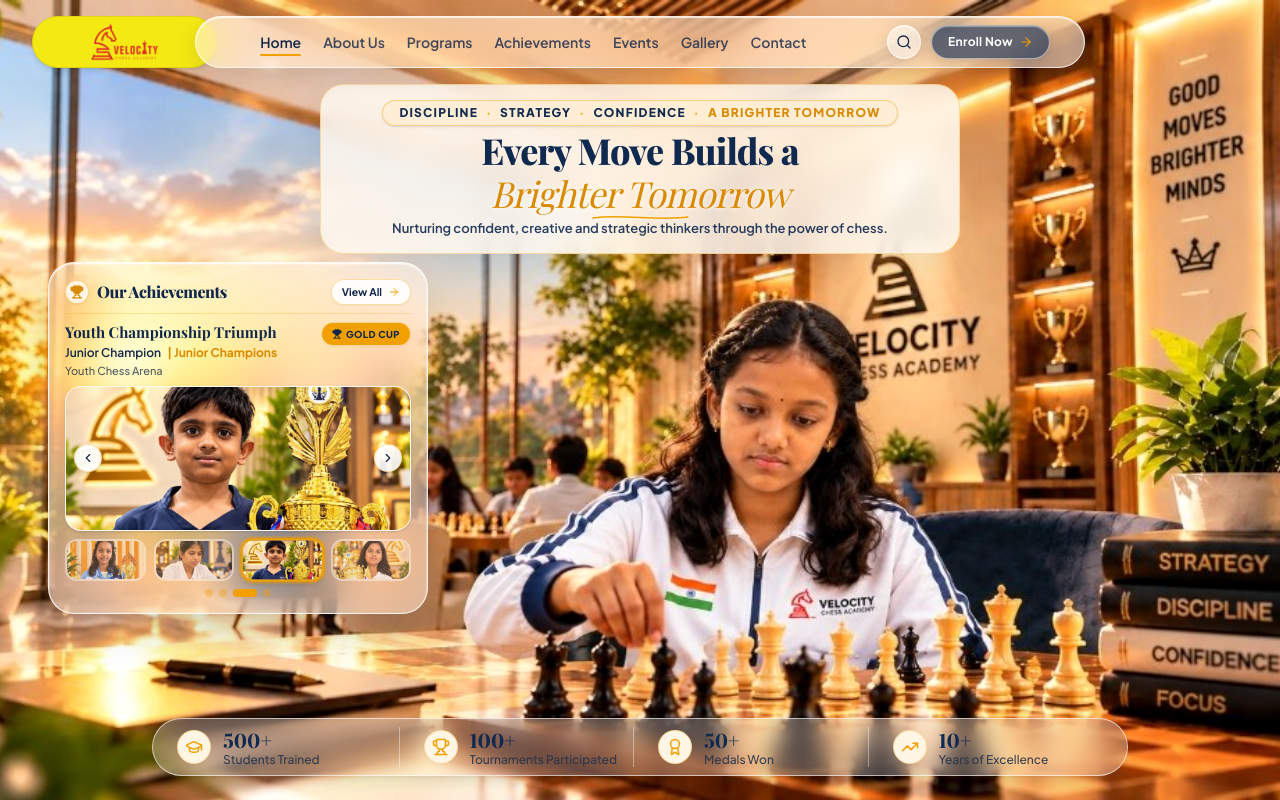
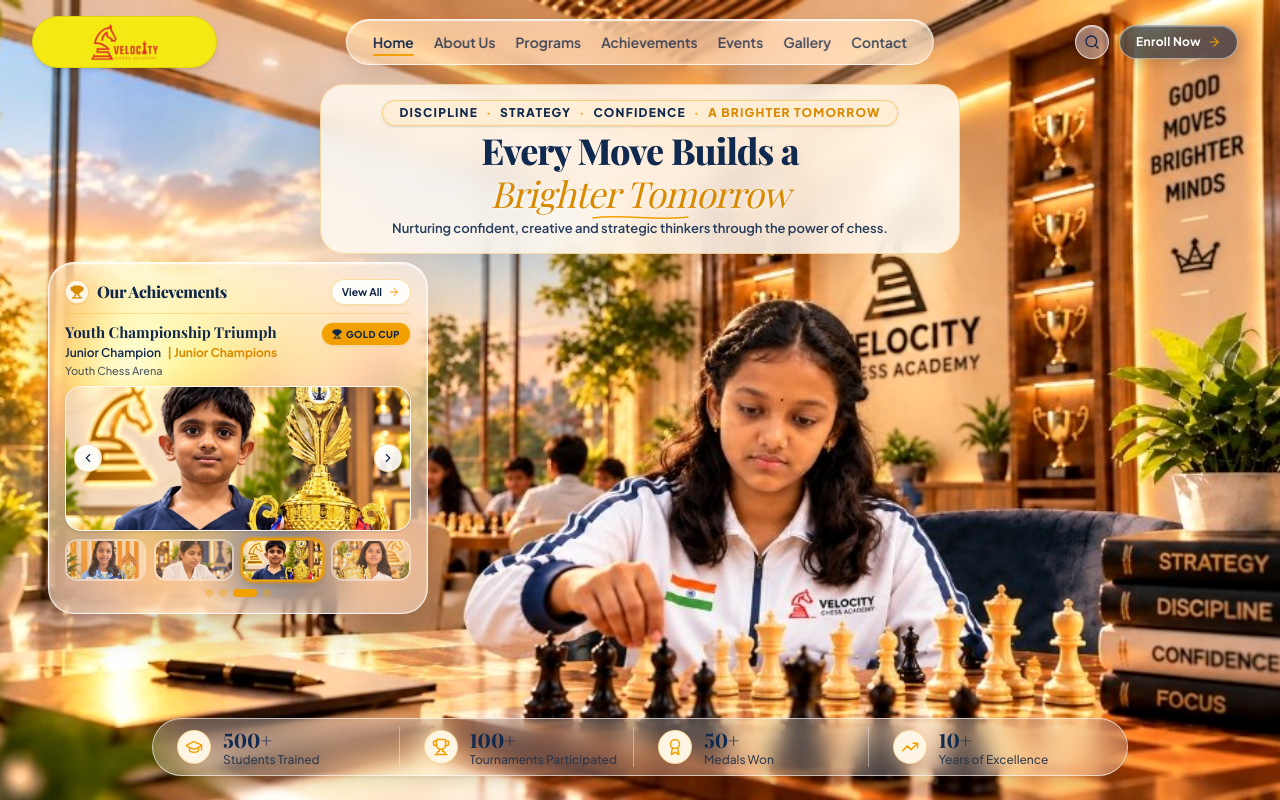
Before and after one commit to Klavanya0704/VelocityChess, a React (Vite) app: page / in a window 1280 px wide. Shown: the top 800 px of the page. Built offline with nearby package versions, Linux system fonts and the light colour scheme; a web font is replaced by a local one.

Commit message:
Fine-tune header layout: balance outer logo and action controls and mathematically center navigation links pill (#11)

```diff
--- a/src/components/layout/Navbar.tsx
+++ b/src/components/layout/Navbar.tsx
@@ -88,7 +88,8 @@
       >
         <div className="relative w-full max-w-7xl mx-auto flex items-center justify-between pointer-events-none">
 
-          {/* 1. SEPARATE HORIZONTAL "SLEEPING CYLINDER" LOGO CAPSULE */}
+          {/* 1. LEFT: Brand Logo */}
+          <div className="flex-1 flex items-center justify-start pointer-events-auto">
             {/* Desktop & Tablet Logo */}
             <Link
               to="/"
@@ -99,10 +100,10 @@
                 }
               }}
               aria-label="Velocity Chess Academy Homepage"
-            className="pointer-events-auto group shrink-0 hidden sm:block transition-transform hover:scale-[1.02]"
+              className="group shrink-0 hidden sm:inline-block transition-transform hover:scale-[1.02]"
             >
               <div
-              className="bg-[#F5E913] rounded-full h-[46px] sm:h-[50px] lg:h-[52px] w-[150px] sm:w-[170px] lg:w-[185px] flex items-center justify-center px-3.5 py-1.5 shadow-md border border-[#E0D410] transition-all duration-300 hover:shadow-lg"
+                className="bg-[#F5E913] rounded-full h-[46px] sm:h-[50px] lg:h-[52px] w-[150px] sm:w-[165px] xl:w-[185px] flex items-center justify-center px-3.5 py-1.5 shadow-md border border-[#E0D410] transition-all duration-300 hover:shadow-lg"
               >
                 <img
                   src="/assets/velocity_logo_tight_transparent.png"
@@ -138,19 +139,18 @@
                 />
               </div>
             </Link>
+          </div>
 
-          {/* 2. TRULY VIEWPORT-CENTERED NAVIGATION GLASS CAPSULE */}
-          <div className="pointer-events-auto lg:absolute lg:left-1/2 lg:-translate-x-1/2 lg:w-full lg:max-w-[780px] xl:max-w-[890px]">
-            <div
-              className={`rounded-full px-2.5 sm:px-6 py-1 sm:py-2 flex items-center justify-between transition-all duration-300 ${
+          {/* 2. CENTER: Viewport-Centered Glass Navigation Pill */}
+          <div className="hidden lg:flex pointer-events-auto lg:absolute lg:left-1/2 lg:-translate-x-1/2 items-center justify-center">
+            <nav
+              className={`rounded-full px-4.5 xl:px-6.5 py-2 flex items-center space-x-2.5 xl:space-x-5 transition-all duration-300 ${
                 isScrolled
                   ? 'glass-nav-scrolled'
                   : 'glass-nav border border-white/80'
               }`}
+              aria-label="Main Navigation"
             >
-
-              {/* CENTER: Navigation Links */}
-              <nav className="hidden lg:flex items-center space-x-2.5 xl:space-x-5.5 mx-auto" aria-label="Main Navigation">
               {navLinks.map((link) => {
                 const isActive =
                   location.pathname === link.path &&
@@ -162,7 +162,7 @@
                     onClick={(e) => handleLinkClick(link.path, e)}
                     className={({ isActive: isRouteActive }) => {
                       const active = isRouteActive && !(link.path === '/contact' && location.pathname === '/');
-                        return `relative text-xs xl:text-sm font-semibold transition-colors duration-200 py-1 ${
+                      return `relative text-xs xl:text-sm font-semibold transition-colors duration-200 py-1 whitespace-nowrap ${
                         active
                           ? 'text-[#10264B] font-bold'
                           : 'text-[#10264B]/80 hover:text-[#10264B]'
@@ -177,9 +177,10 @@
                 );
               })}
             </nav>
+          </div>
 
-              {/* RIGHT: Search Button, Enroll Now CTA & Mobile Menu Toggle */}
-              <div className="flex items-center space-x-1.5 sm:space-x-2.5 ml-auto">
+          {/* 3. RIGHT: Search Button, Enroll Now CTA & Mobile Menu Toggle */}
+          <div className="flex-1 flex items-center justify-end space-x-1.5 sm:space-x-2.5 pointer-events-auto">
             {/* Search Button */}
             <button
               onClick={() => setIsSearchOpen(true)}
@@ -208,9 +209,6 @@
             >
               {isMobileMenuOpen ? <X className="w-4.5 h-4.5 sm:w-5 sm:h-5" /> : <Menu className="w-4.5 h-4.5 sm:w-5 sm:h-5" />}
             </button>
-              </div>
-
-            </div>
           </div>
 
         </div>
```
Lines whose indentation alone changed are shown as unchanged.
